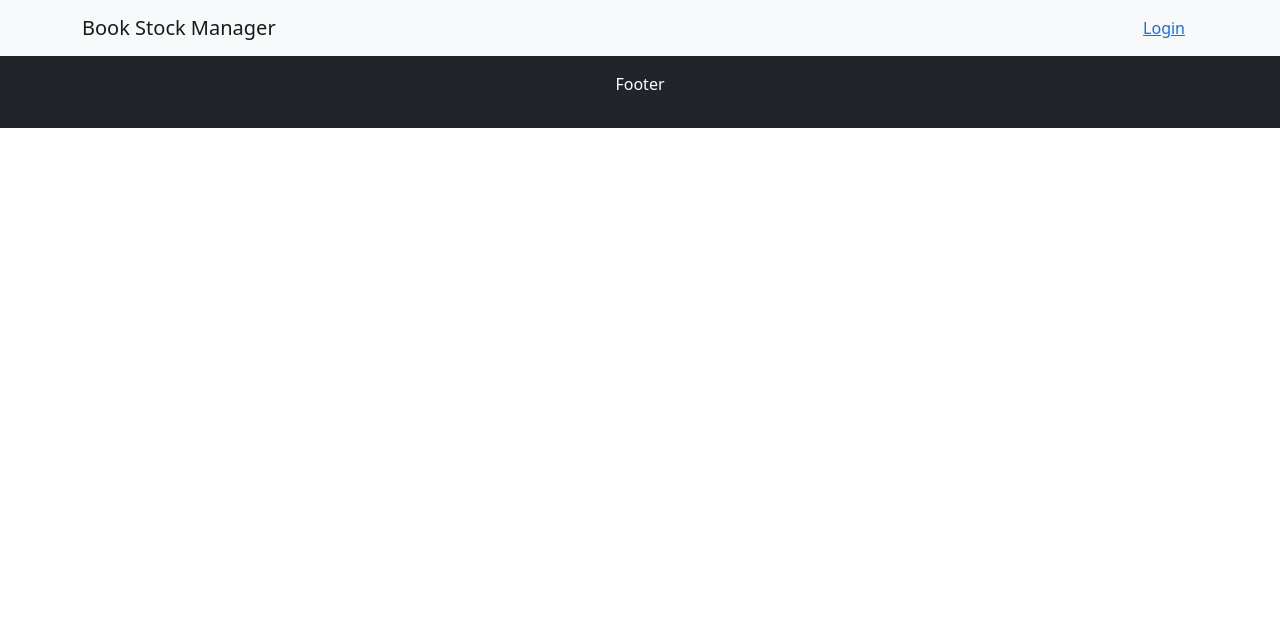
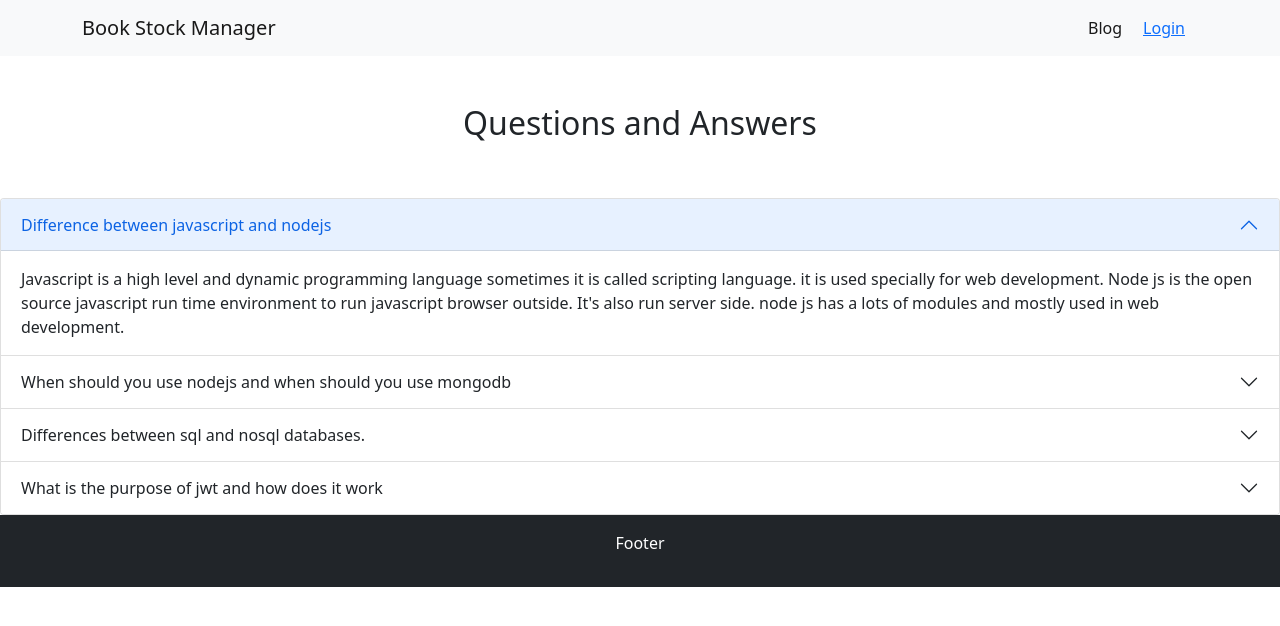
Before and after one commit to SumonsNote/book-stock-manager-client, a React (Create React App) app: page /blog in a window 1280 px wide. Shown: the top 626 px of the page. Built offline with nearby package versions, Linux system fonts and the light colour scheme; no server answers.

Commit message:
blog setup

```diff
--- a/src/App.js
+++ b/src/App.js
@@ -11,6 +11,7 @@ import RequiredAuth from './components/SharedFiles/RequiredAuth';
 import ManageInventory from './components/SharedFiles/ManageInventory';
 import AddNewItem from './components/SharedFiles/AddNewItem';
 import MyItems from './components/SharedFiles/MyItems';
+import Blog from './components/SharedFiles/Blog';
 
 function App() {
   return (
@@ -26,6 +27,7 @@ function App() {
         <Route path='/login' element={<Login></Login>}></Route>
         <Route path='/register' element={<Register></Register>}></Route>
         <Route path='/myItems' element={<RequiredAuth><MyItems></MyItems></RequiredAuth>}></Route>
+        <Route path='/blog' element={<Blog></Blog>}></Route>
       </Routes>
       <Footer></Footer>
     </div>
--- /dev/null
+++ b/src/components/SharedFiles/Blog.js
@@ -0,0 +1,62 @@
+import React from 'react';
+
+const Blog = () => {
+    return (
+        <div className="accordion" id="accordionExample">
+        <h2 className='text-center py-5'>Questions and Answers</h2>
+            <div className="accordion-item">
+                <h2 className="accordion-header" id="headingOne">
+                    <button className="accordion-button" type="button" data-bs-toggle="collapse" data-bs-target="#collapseOne" aria-expanded="true" aria-controls="collapseOne">
+                    Difference between javascript and nodejs
+                    </button>
+                </h2>
+                <div id="collapseOne" className="accordion-collapse collapse show" aria-labelledby="headingOne" data-bs-parent="#accordionExample">
+                    <div className="accordion-body">
+                        Javascript is a high level and dynamic programming language sometimes it is called scripting language. it is used specially for web development.
+                        Node js is the open source javascript run time environment to run javascript browser outside. It's also run server side. node js has a lots of modules and mostly used in web development.
+                    </div>
+                </div>
+            </div>
+            <div className="accordion-item">
+                <h2 className="accordion-header" id="headingTwo">
+                    <button className="accordion-button collapsed" type="button" data-bs-toggle="collapse" data-bs-target="#collapseTwo" aria-expanded="false" aria-controls="collapseTwo">
+                    When should you use nodejs and when should you use mongodb
+                    </button>
+                </h2>
+                <div id="collapseTwo" className="accordion-collapse collapse" aria-labelledby="headingTwo" data-bs-parent="#accordionExample">
+                    <div className="accordion-body">
+                        Node js is mostly used for non-blocking and event driven serves. it is used for real time applications. Traditionally used for bank-end API's. it can be easily handled.
+                        Mongodb is a No-sql database and it's used for friendly choice for database. it's more flexible to use. mongodb has a scale-out architecture which is popular to developers. mongodb uses json like format database. Mongodb was also built for people building internet and business.
+                    </div>
+                </div>
+            </div>
+            <div className="accordion-item">
+                <h2 className="accordion-header" id="headingThree">
+                    <button className="accordion-button collapsed" type="button" data-bs-toggle="collapse" data-bs-target="#collapseThree" aria-expanded="false" aria-controls="collapseThree">
+                    Differences between sql and nosql databases.
+                    </button>
+                </h2>
+                <div id="collapseThree" className="accordion-collapse collapse" aria-labelledby="headingThree" data-bs-parent="#accordionExample">
+                    <div className="accordion-body">
+                        SQl database for relational database. sql for Structured Query Language it is a collection of tables that stores a specific set of structured data.
+                        No-sql database stores data in document style. it is more friendly than sql. it has verity to control and save data in document style.
+                    </div>
+                </div>
+            </div>
+            <div className="accordion-item">
+                <h2 className="accordion-header" id="headingFour">
+                    <button className="accordion-button collapsed" type="button" data-bs-toggle="collapse" data-bs-target="#collapseFour" aria-expanded="false" aria-controls="collapseFour">
+                    What is the purpose of jwt and how does it work
+                    </button>
+                </h2>
+                <div id="collapseFour" className="accordion-collapse collapse" aria-labelledby="headingFour" data-bs-parent="#accordionExample">
+                    <div className="accordion-body">
+                        Json web token is the standard used to share security information between client and server. it is used for encrypting data before saving to database and sending client. it uses a cryptographic algorithm to ensure that claims.
+                    </div>
+                </div>
+            </div>
+        </div>
+    );
+};
+
+export default Blog;
--- a/src/components/SharedFiles/Navbar.js
+++ b/src/components/SharedFiles/Navbar.js
@@ -19,6 +19,9 @@ const Navbar = () => {
     <div class="collapse navbar-collapse justify-content-end" id="navbarTogglerDemo02">
       <div className='navbar-nav'>
       <ul class="navbar-nav me-auto mb-2 mb-lg-0">
+      <li class="nav-item">
+          <Link class="nav-link active" aria-current="page" to='/blog'>Blog</Link>
+        </li>
       {
         user &&<>
         <li class="nav-item">
```
